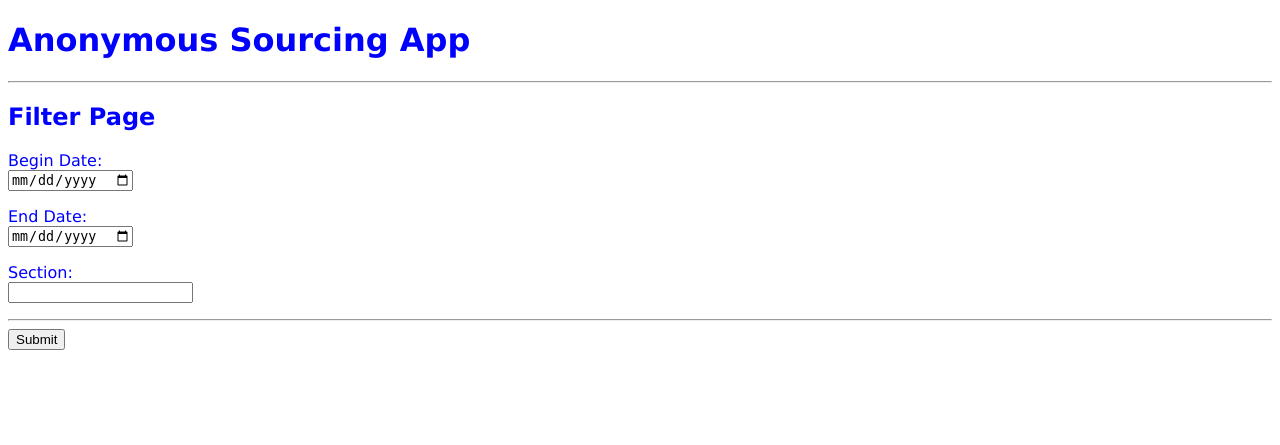
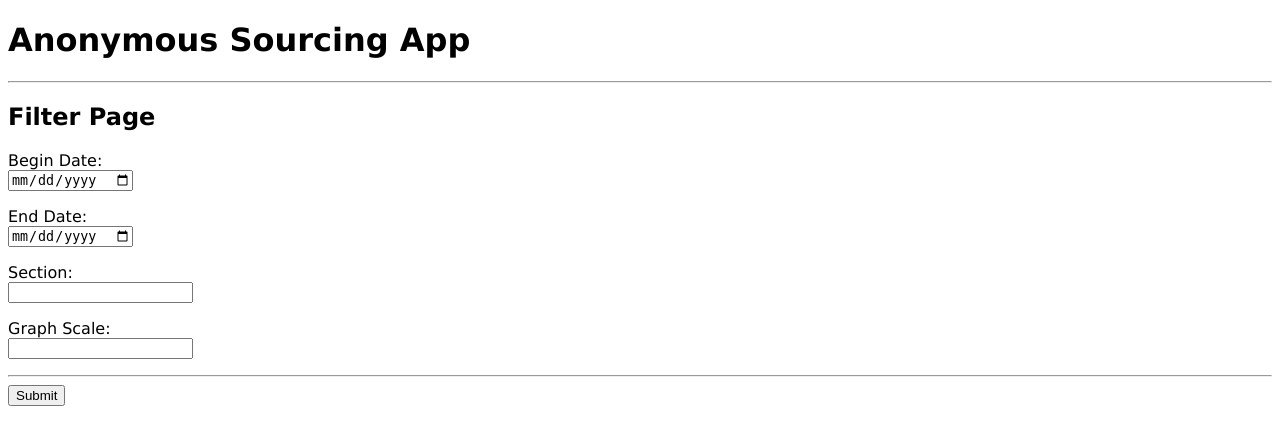
Before and after one commit to anhntrinh/anonymousSourcing, a Flask app: template templates/edit-drinker.html in a window 1280 px wide. Shown: the top 445 px of the page. Run offline with Flask 2, Linux system fonts and the light colour scheme; the template is opened without the code that fills it, so the values that code supplies are empty, except form fields; tables that the repository leaves empty hold one stand-in row (values such as "Sample post"); form fields are guessed from the names that the template uses; parts of the project's set-up code (start-up, migrations or seed data) failed here and were passed over; some libraries are stand-ins or nearby versions.

Commit message:
Update edit-drinker.html

```diff
--- a/templates/edit-drinker.html
+++ b/templates/edit-drinker.html
@@ -2,13 +2,8 @@
 {% block heading %} Filter Page {% endblock %}
 {% block content %}
 <form action="" method = "POST" name ="request">
-  {{form.csrf_token}}
-      {{ form.hidden_tag() }}
-      <style = "font-family: verdana">
-          body { color: blue}
-
-      </style>
- <p>
+  {{form.hidden_tag()}}
+  <p>
       Begin Date:<br>
       {{form.beginDate}}<br>
   </p>
@@ -16,10 +11,14 @@
       End Date:<br>
       {{form.endDate}}<br>
   </p>
-
   <p>
       Section:<br>
       {{form.sectionMenu}}<br>
+  </p>
+
+  <p>
+      Graph Scale: <br>
+      {{form.scale}}<br>
   </p>
 
   <hr/>
```
